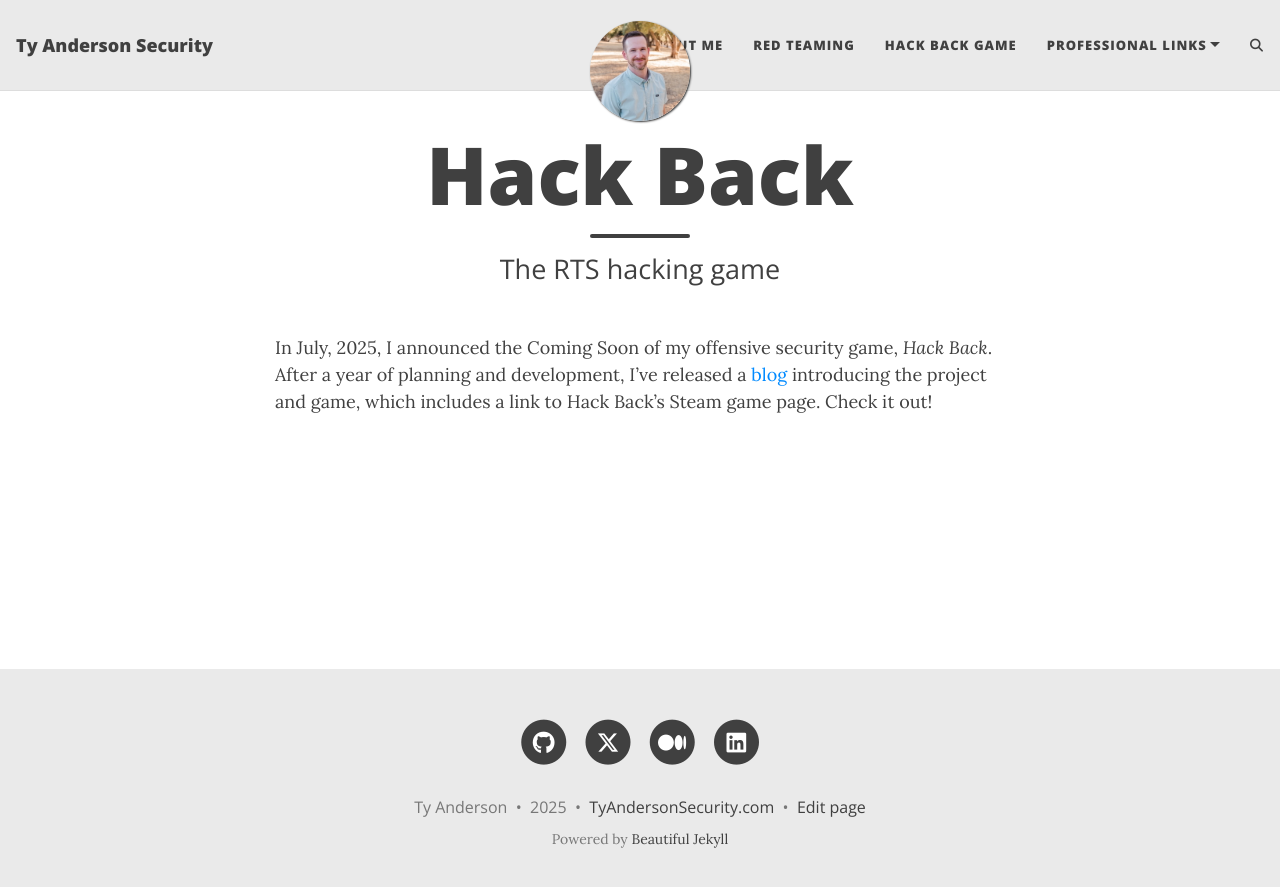
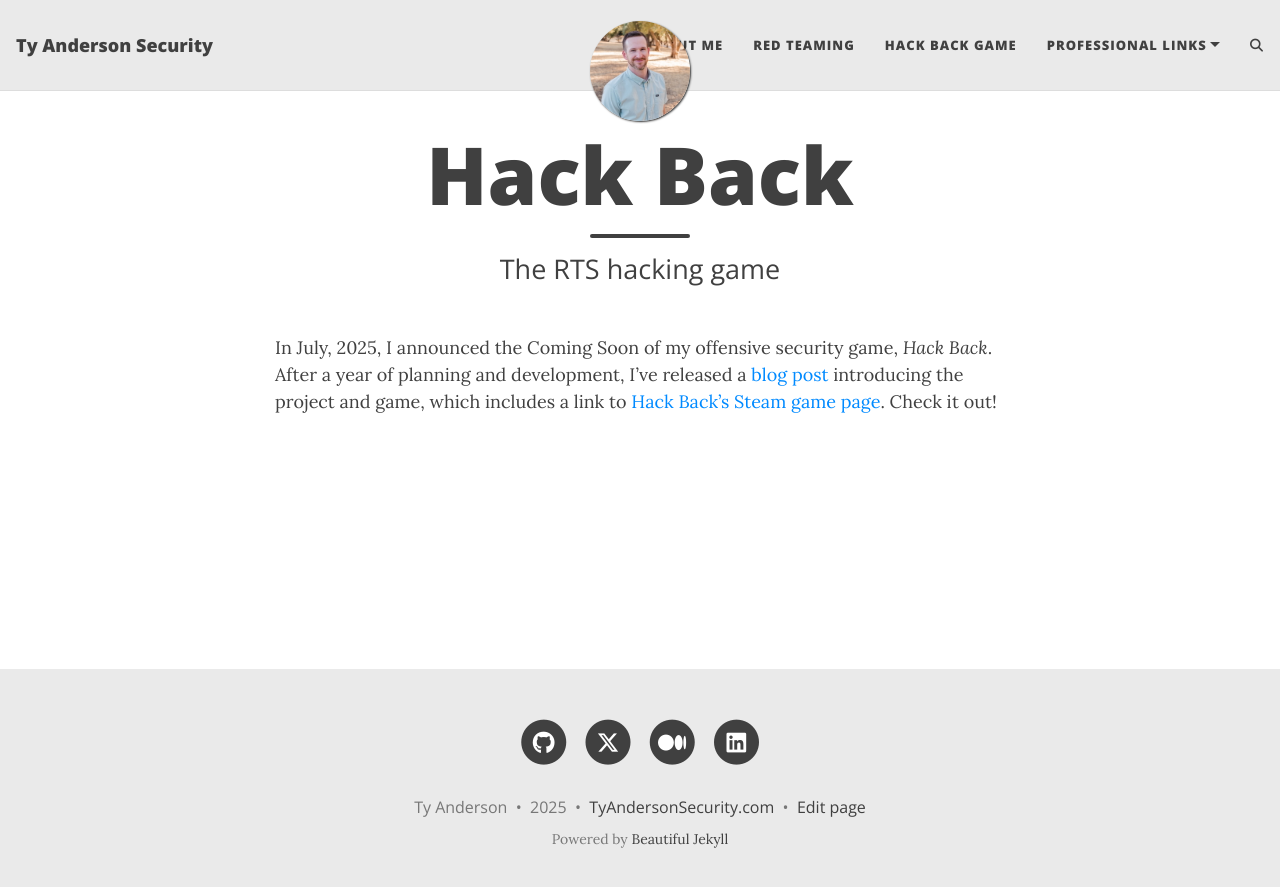
Before and after one commit to minispooner/minispooner.github.io, a Jekyll site: the page built from pages/hackbackgame.md, in a window 1280 px wide. Shown: the top 887 px of the page. Built offline with Jekyll 4.4.1, drawn with Linux system fonts in a browser that asks for light colours; comment, search, counter and statistics services are not loaded.

Commit message:
Update hackbackgame.md

```diff
--- a/pages/hackbackgame.md
+++ b/pages/hackbackgame.md
@@ -5,4 +5,4 @@
 permalink: /hackbackgame
 ---
 
-In July, 2025, I announced the Coming Soon of my offensive security game, _Hack Back_. After a year of planning and development, I've released a [blog](https://medium.com/@ty.anderson.3/hack-back-game-coming-soon-f81c88432579) introducing the project and game, which includes a link to Hack Back's Steam game page. Check it out!
+In July, 2025, I announced the Coming Soon of my offensive security game, _Hack Back_. After a year of planning and development, I've released a [blog post](https://medium.com/@ty.anderson.3/hack-back-game-coming-soon-f81c88432579) introducing the project and game, which includes a link to [Hack Back's Steam game page](https://store.steampowered.com/app/3709680/Hack_Back/). Check it out!
```
